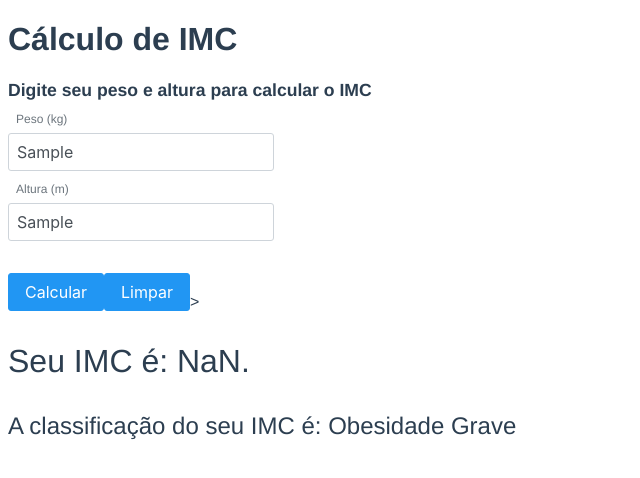
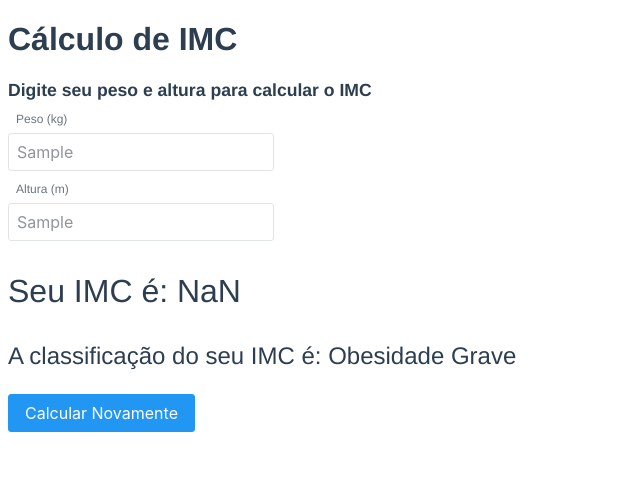
Before and after one commit to annekarolinefc/vue-imc-app, a Vue app: page / in a window 1280 px wide. Both pictures are taken after typing "Sample", "Sample" into the empty fields and a click on the button "Calcular". Shown: the top 478 px of the page, without its empty margins (0-640 px from the left). Built offline with nearby package versions, Linux system fonts and the light colour scheme.

Commit message:
Projeto Finalizado

```diff
--- a/src/App.vue
+++ b/src/App.vue
@@ -4,29 +4,30 @@
 
   <div class="div-imc">
     <span class="p-float-label">
-	<InputText id="input-weight" type="text" v-model="weight" />
+	<InputText id="input-weight" type="text" v-model="weight" v-bind:disabled="imc" />
 	<label for="input-weight">Peso (kg)</label>
   </span>
   </div>
 
-  <div class="div-imc">
+  <div class="div-imc" >
     <span class="p-float-label">
-	<InputText id="input-height" type="text" v-model="height" />
+	<InputText id="input-height" type="text" v-model="height" v-bind:disabled="imc" />
 	<label for="input-height">Altura (m)</label>
   </span>
   </div>
 
-  <div class="div-imc">
-    <Button label="Calcular" @click="calculate"/>
-    <Button label="Limpar" @click="clear"/>>
+  <div class="div-imc" v-if="!imc">
+    <Button label="Limpar" @click="clear"/>
+    <Button class="button-calculate" label="Calcular" @click="calculate"/>
+
   </div>
 
 
 
-  <div>
-    <p class="label-result">Seu IMC é: {{ imc }}.</p>
+  <div v-if="imc">
+    <p class="label-result">Seu IMC é: {{ imc }}</p>
     <p class="label-classification">A classificação do seu IMC é: {{ classification }}</p>
-
+    <Button @click="clear" label="Calcular Novamente"/>
   </div>
 
 </template>
@@ -65,7 +66,8 @@ export default {
       this.height= null,
       this.weight= null,
       this.imc= null,
-      this.classification= ""
+      this.classification= "",
+      this.result=""
     }
   }
 }
@@ -85,6 +87,10 @@ export default {
   margin-top: 2rem;
 }
 
+.button-calculate{
+  margin-left: 1rem !important;
+}
+
 .label-title{
   font-size: 2rem;
 }
```
